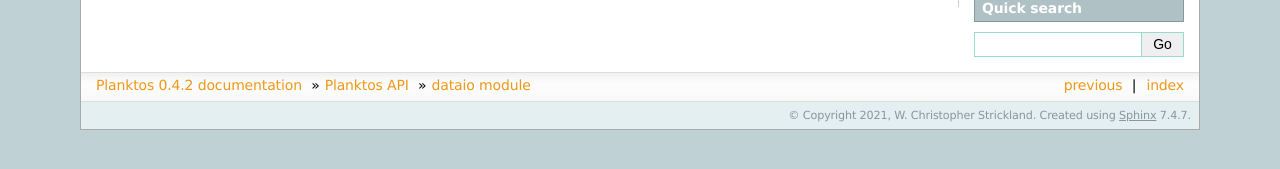
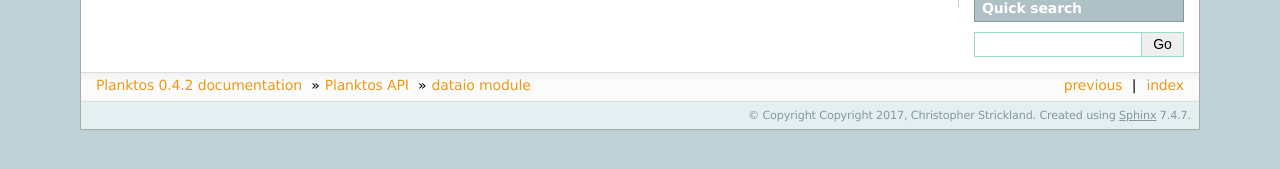
Before and after one commit to mountaindust/Planktos, a Sphinx documentation site: the page built from docs/api/dataio.rst, in a window 1280 px wide. Shown: the part 193-362 px from the top of the page. Built offline with Sphinx 7.4.7, drawn with Linux system fonts in a browser that asks for light colours.

Commit message:
Pull author, copyright from __init__

```diff
--- a/docs/conf.py
+++ b/docs/conf.py
@@ -13,13 +13,13 @@
 import os
 import sys
 sys.path.insert(0, os.path.abspath('../'))
-from planktos import __version__
+from planktos import __version__, __copyright__, __author__
 
 # -- Project information -----------------------------------------------------
 
 project = 'Planktos'
-copyright = '2021, W. Christopher Strickland'
-author = 'W. Christopher Strickland'
+copyright = __copyright__
+author = __author__
 
 version = __version__
 # The full version, including alpha/beta/rc tags
--- a/planktos/__init__.py
+++ b/planktos/__init__.py
@@ -9,7 +9,7 @@
   3. Supporting functions to handle data I/O, solving eqns of motion, etc.
 '''
 
-__author__ = "Christopher Strickland"
+__author__ = "W. Christopher Strickland"
 __email__ = "cstric12@utk.edu"
 __copyright__ = "Copyright 2017, Christopher Strickland"
 __version__ = '0.4.2'
```
